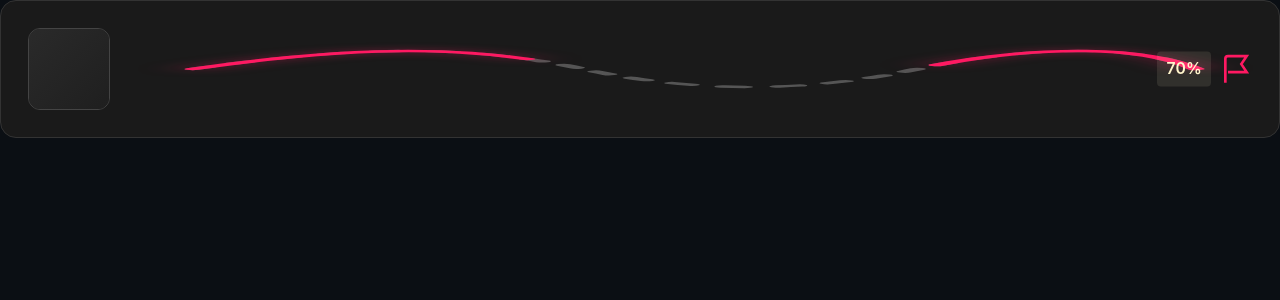
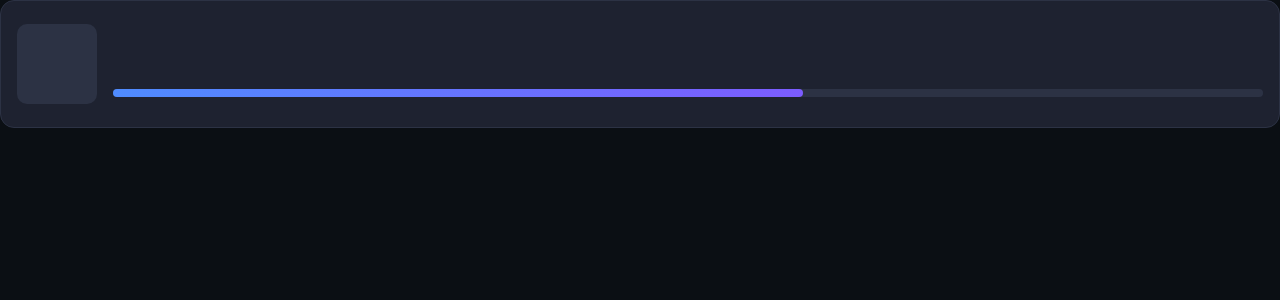
Before and after one commit to Aditya0058/Personalized-Chrome-Tab, a React (Vite) app: page / in a window 1280 px wide. Shown: the top 300 px of the page. Built offline with nearby package versions, Linux system fonts and the light colour scheme.

Commit message:
added basic structure for goal-card

```diff
--- a/src/components/Goal.css
+++ b/src/components/Goal.css
@@ -1,112 +1,44 @@
-/* Base Card Container */
-.track-card {
+.card {
   display: flex;
   align-items: center;
-  gap: 1.5rem;
-  background-color: #1a1a1a; /* Dark background similar to Tulip Labs */
-  border: 1px solid #333;
-  border-radius: 16px;
-  padding: 1.5rem;
-  cursor: pointer;
-  transition: transform 0.2s ease, border-color 0.2s ease;
-  font-family: 'Inter', system-ui, sans-serif;
-  color: #fff;
+  gap: 16px;
+  padding: 16px;
+  background: #1e2230;
+  border: 1px solid #2c3244;
+  border-radius: 14px;
 }
 
-.track-card:hover {
-  transform: translateY(-2px);
-  border-color: #ff1962; /* Pink accent from the site */
+.card-thumbnail {
+  flex-shrink: 0;
+  width: 80px;
+  height: 80px;
+  border-radius: 10px;
+  background: #2c3244;
 }
 
-/* Thumbnail Placeholder */
-.track-card__thumbnail {
-  width: 80px;
-  height: 80px;
-  flex-shrink: 0;
-  border-radius: 12px;
-  overflow: hidden;
-  background-color: #2a2a2a;
-  border: 1px solid #444;
+.card-content {
+  position: relative;
+  flex: 1;
   display: flex;
-  align-items: center;
-  justify-content: center;
+  flex-direction: column;
+  justify-content: flex-end;
+  min-height: 80px;
+  padding-bottom: 14px;
 }
 
-.track-card__thumbnail img {
+.progress-bar {
   width: 100%;
-  height: 100%;
-  object-fit: cover;
+  height: 8px;
+  border-radius: 999px;
+  background: #2c3244;
 }
 
-.track-card__thumbnail-placeholder {
-  width: 100%;
-  height: 100%;
-  background: linear-gradient(135deg, #2a2a2a 0%, #1f1f1f 100%);
+.progress-fill {
+  position: absolute;
+  left: 0;
+  bottom: 14px;
+  width: 60%;
+  height: 8px;
+  border-radius: 999px;
+  background: linear-gradient(90deg, #4f8cff, #7c5cff);
 }
-
-/* Path Area */
-.track-card__path-area {
-  flex-grow: 1;
-  position: relative;
-  height: 80px; /* Fixed height for the SVG area */
-}
-
-.track-card__path-svg {
-  width: 100%;
-  height: 100%;
-  overflow: visible;
-}
-
-/* Base Track Line (dashed or solid) */
-.track-card__path-track {
-  fill: none;
-  stroke: #555;
-  stroke-width: 3;
-  stroke-linecap: round;
-  stroke-dasharray: 4 6; /* Creates a dashed look */
-}
-
-/* Filled Progress Line */
-.track-card__path-fill {
-  fill: none;
-  stroke: #ff1962; /* Pink accent */
-  stroke-width: 3;
-  stroke-linecap: round;
-  transition: stroke-dashoffset 1s ease-in-out;
-}
-
-/* Flag & Label Container */
-.track-card__flag-container {
-  position: absolute;
-  right: 0;
-  top: 50%;
-  transform: translateY(-50%);
-  display: flex;
-  align-items: center;
-  gap: 0.5rem;
-}
-
-.track-card__progress-label {
-  font-size: 0.875rem;
-  font-weight: 600;
-  color: #fff6cc; /* Cream color from the site */
-  background-color: rgba(255, 246, 204, 0.1);
-  padding: 0.25rem 0.5rem;
-  border-radius: 4px;
-}
-
-.track-card__flag {
-  width: 32px;
-  height: 32px;
-  color: #ff1962;
-}
-
-.track-card__flag svg {
-  width: 100%;
-  height: 100%;
-}
-
-/* Optional: Add a subtle glow to the filled path */
-.track-card__path-fill {
-  filter: drop-shadow(0 0 4px rgba(255, 25, 98, 0.5));
-}
--- a/src/components/Goal.tsx
+++ b/src/components/Goal.tsx
@@ -1,74 +1,22 @@
 import './Goal.css'
-import React from 'react';
-// import './TrackCard.css';
+// import React from 'react';
 
-export interface Goal {
-  /** URL for the goal thumbnail image */
-  thumbnailUrl?: string;
-  /** Progress percentage (0-100) */
-  progress?: number;
-  /** Optional label for the percentage, e.g., "70%" */
-  progressLabel?: string;
-  /** Callback when the card is clicked */
-  onClick?: () => void;
+function Goal(){
+    return (
+      <>
+        <div className="card">
+            <div className="card-thumbnail"></div>
+            <div className="card-content">
+                    <div className="progress-bar"></div>
+                    <div className="progress-fill"></div>
+            </div>
+        </div>
+
+      </>
+    );
+
 }
 
-const TrackCard: React.FC<Goal> = ({
-  thumbnailUrl,
-  progress = 70,
-  progressLabel = '70%',
-  onClick,
-}) => {
-  // Ensure progress stays within 0-100
-  const clampedProgress = Math.min(100, Math.max(0, progress));
-  const strokeDashoffset = 100 - clampedProgress;
 
-  return (
-    <div className="track-card" onClick={onClick} role="button" tabIndex={0}>
-      {/* 1. Thumbnail Section */}
-      <div className="track-card__thumbnail">
-        {thumbnailUrl ? (
-          <img src={thumbnailUrl} alt="Goal thumbnail" />
-        ) : (
-          <div className="track-card__thumbnail-placeholder" />
-        )}
-      </div>
 
-      {/* 2. Progress Path Section */}
-      <div className="track-card__path-area">
-        <svg
-          className="track-card__path-svg"
-          viewBox="0 0 200 100"
-          preserveAspectRatio="none"
-        >
-          {/* Background Track Line */}
-          <path
-            d="M 10,50 C 40,20 60,20 80,50 S 120,80 140,50 S 180,20 190,50"
-            className="track-card__path-track"
-          />
-          {/* Filled Progress Line */}
-          <path
-            d="M 10,50 C 40,20 60,20 80,50 S 120,80 140,50 S 180,20 190,50"
-            className="track-card__path-fill"
-            style={{
-              strokeDasharray: '100',
-              strokeDashoffset: strokeDashoffset,
-            }}
-          />
-        </svg>
-
-        {/* 3. Flag & Percentage Label */}
-        <div className="track-card__flag-container">
-          <span className="track-card__progress-label">{progressLabel}</span>
-          <div className="track-card__flag">
-            <svg viewBox="0 0 24 24" fill="none" stroke="currentColor" strokeWidth="2">
-              <path d="M4 22V4c0-1.1.9-2 2-2h14l-4 6 4 6H6" />
-            </svg>
-          </div>
-        </div>
-      </div>
-    </div>
-  );
-};
-
-export default TrackCard;
+export default Goal;
```
